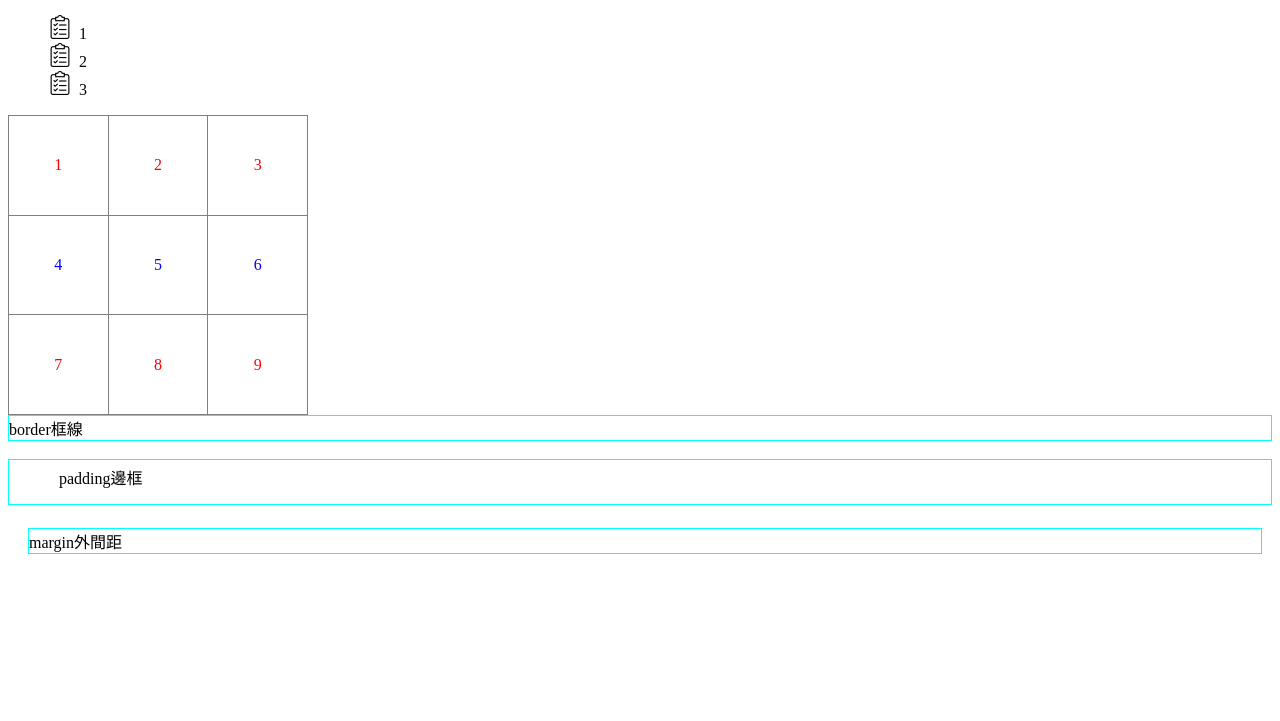
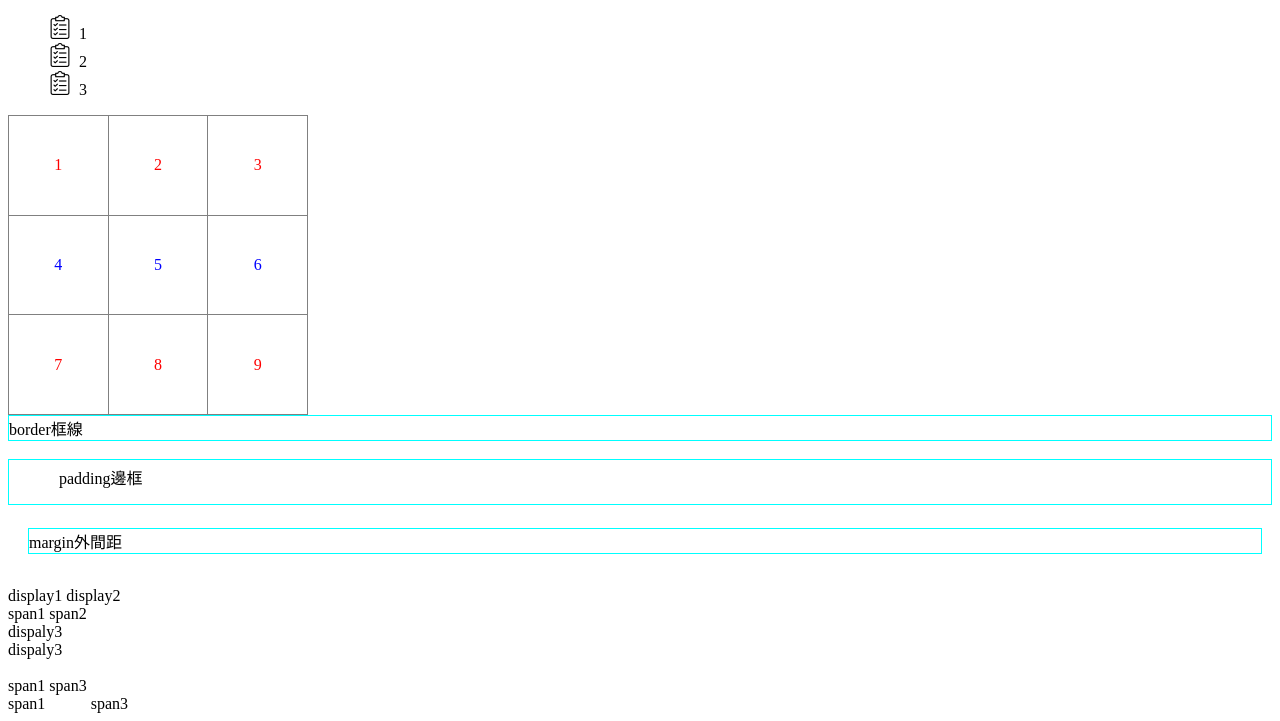
Before and after one commit to s3411207022/3411207022, a plain HTML site: page css_all.html in a window 1280 px wide. Shown: the part 177-898 px from the top of the page. Before the commit the page ends 800 px from the top, so only its background shows below. Drawn offline with Linux system fonts and the light colour scheme.

Commit message:
Add files via upload

```diff
--- a/css_all.html
+++ b/css_all.html
@@ -113,6 +113,16 @@
             /* 上、下、左、右 */
             margin: 5px 10px 15px 20px;
         }
+        /* dispaly */
+        .display1{
+            display: inline;
+        }
+        .display2{
+            display: block;
+        }
+        .display3{
+            display: inline-block;
+        }
         </style>
 </head>
 <body>
@@ -151,5 +161,22 @@
         <div class="div_border div_padding">padding邊框</div>
         <br>
         <div class="div_border div_margin">margin外間距</div>
+        <br>
+        <div class="display1">display1</div>
+        <div class="display1">display2</div>
+        <br>
+        <span class="display1">span1</span>
+        <span class="display1">span2</span>
+        <br>
+        <div class="dispaly3" style="width: 200px;">dispaly3</div>
+        <div class="dispaly3">dispaly3</div>
+        <br>
+        <span>span1</span>
+        <span style="display: none;">span2</span>
+        <span>span3</span>
+        <br>
+        <span>span1</span>
+        <span style="visibility: hidden;">span2</span>
+        <span>span3</span>
 </body>
 </html>
```
